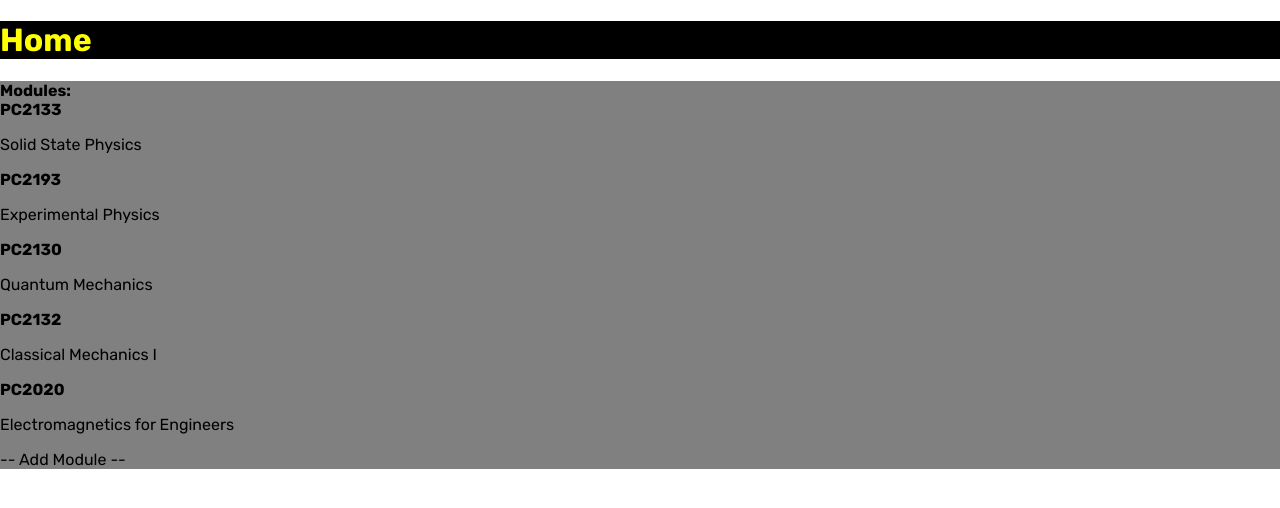
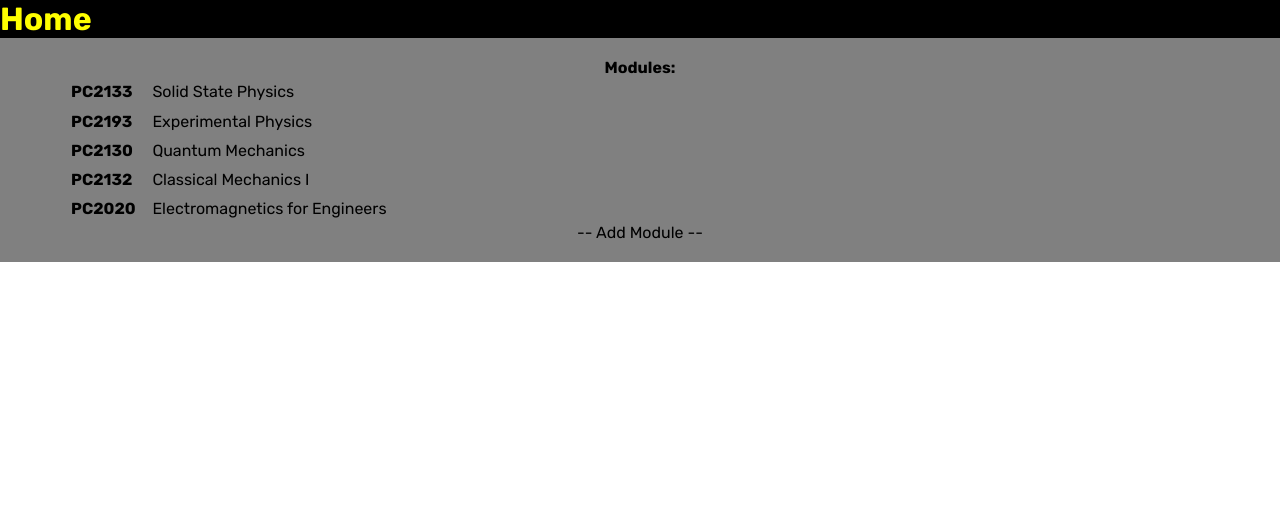
Before and after one commit to jittosan/planner-site, a Next.js app: page / in a window 1280 px wide. Shown: the top 508 px of the page. Built offline with nearby package versions, Linux system fonts and the light colour scheme.

Commit message:
Stylise ScheduleView

```diff
--- a/components/ScheduleView.js
+++ b/components/ScheduleView.js
@@ -24,7 +24,7 @@ const ScheduleView = () => {
 
 const ModuleItem = ({ moduleData }) => {
     return(
-        <div>
+        <div className={styles.moduleItem}>
             <strong>{moduleData.code}</strong>
             <p>{moduleData.name}</p>
         </div>
--- a/styles/ScheduleView.module.scss
+++ b/styles/ScheduleView.module.scss
@@ -2,4 +2,24 @@
     background-color: grey;
     height: 100%;
     width: 100%;
+    padding: 2ch 5ch;
+
+    display: flex;
+    flex-direction: column;
+    justify-content: flex-start;
+    align-items: center;
+
+    .moduleItem {
+        width: 100%;
+        height: auto;
+        padding: 0.5ch 2ch;
+
+        display: grid;
+        grid-template-columns: 8ch 1fr;
+        text-align: left;
+
+        &:hover {
+            border: solid 1px black;
+        }
+    }
 }
--- a/styles/globals.scss
+++ b/styles/globals.scss
@@ -16,6 +16,8 @@ a {
 
 * {
   box-sizing: border-box;
+  margin: 0;
+  padding: 0;
 }
 
 /* @media (prefers-color-scheme: dark) {
```
